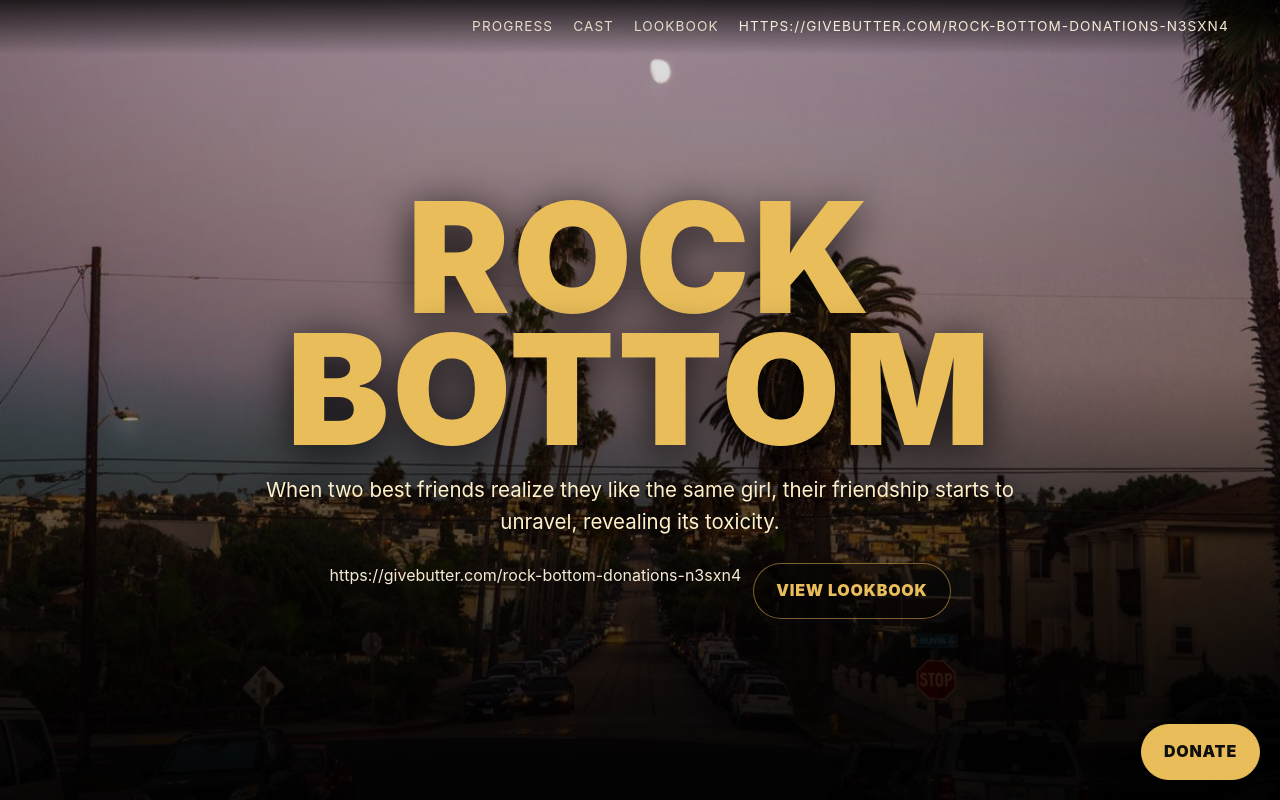
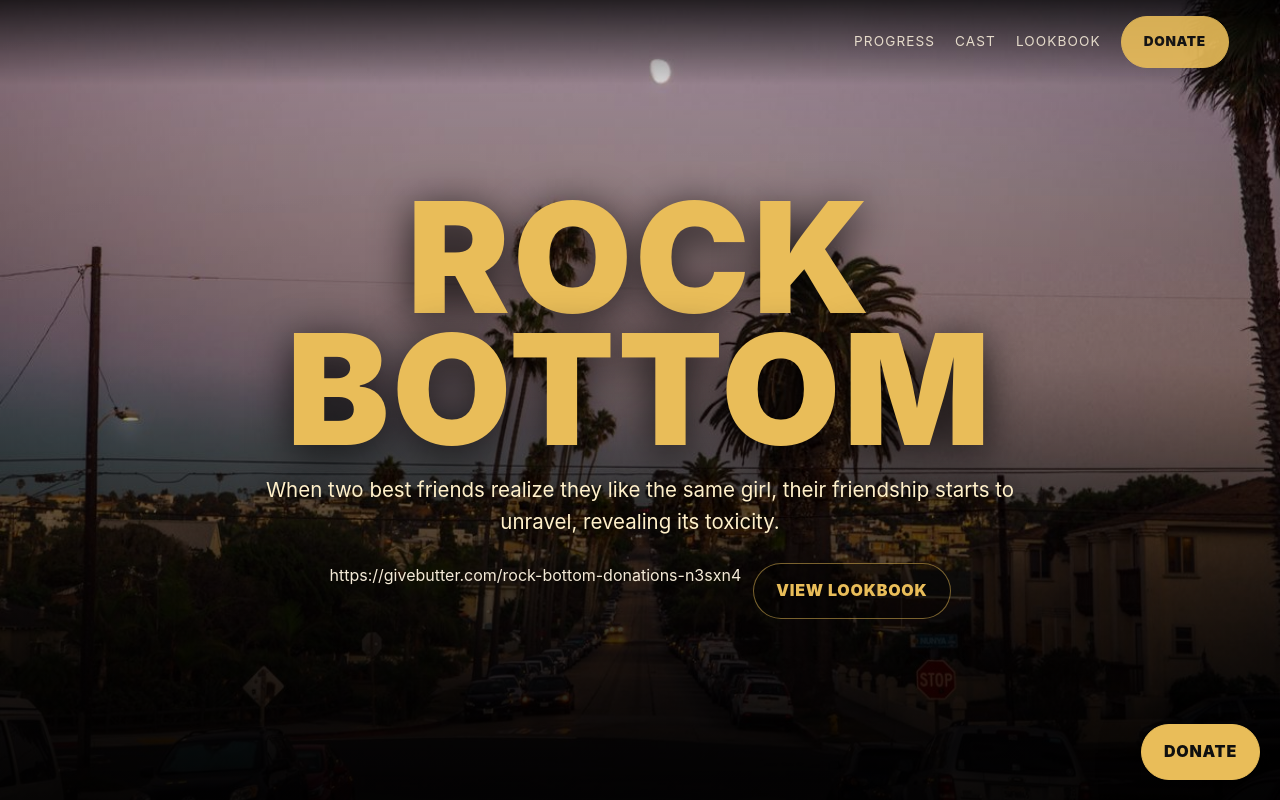
Before and after one commit to creebuckner30-sudo/rock-bottom-site, a website: page Rock_Bottom_V22_COMPLETE_UPLOAD_TO_GITHUB/index.html in a window 1280 px wide. Shown: the top 800 px of the page. Drawn offline with Linux system fonts and the light colour scheme; no server answers.

Commit message:
Update index.html

```diff
--- a/Rock_Bottom_V22_COMPLETE_UPLOAD_TO_GITHUB/index.html
+++ b/Rock_Bottom_V22_COMPLETE_UPLOAD_TO_GITHUB/index.html
@@ -263,7 +263,7 @@ footer{text-align:center;padding:70px 20px 100px;background:#070706;color:var(--
     <a href="#progress">Progress</a>
     <a href="#cast">Cast</a>
     <a href="lookbook.html">Lookbook</a>
-    https://givebutter.com/rock-bottom-donations-n3sxn4
+    <a class="btn btn-primary" href="https://givebutter.com/rock-bottom-donations-n3sxn4" target="_blank" rel="noopener">Donate</a>
   </div>
 </nav>
 
```
